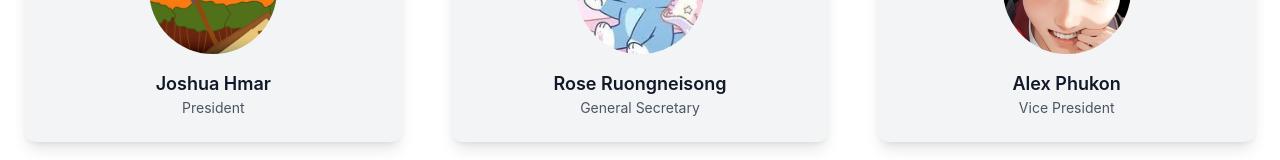
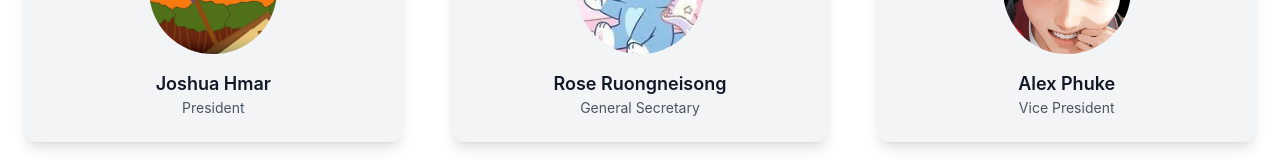
Before and after one commit to DeadstarIII/WHSF, a Next.js app: page /Members in a window 1280 px wide. Shown: the part 308-468 px from the top of the page. Built offline with nearby package versions, Linux system fonts and the light colour scheme.

Commit message:
my name change

```diff
--- a/src/pages/Members.js
+++ b/src/pages/Members.js
@@ -8,7 +8,7 @@ const Members = () => {
     { name: "Joshua Hmar", role: "President", image: "../assets/joshua.jpg" },
     { name: "Rose Ruongneisong", role: "General Secretary", image: "../assets/rose.jpg" },
     {
-      name: "Alex Phukon",
+      name: "Alex Phuke",
       role: "Vice President",
       image: "../assets/deadstar.png",
     },
```
